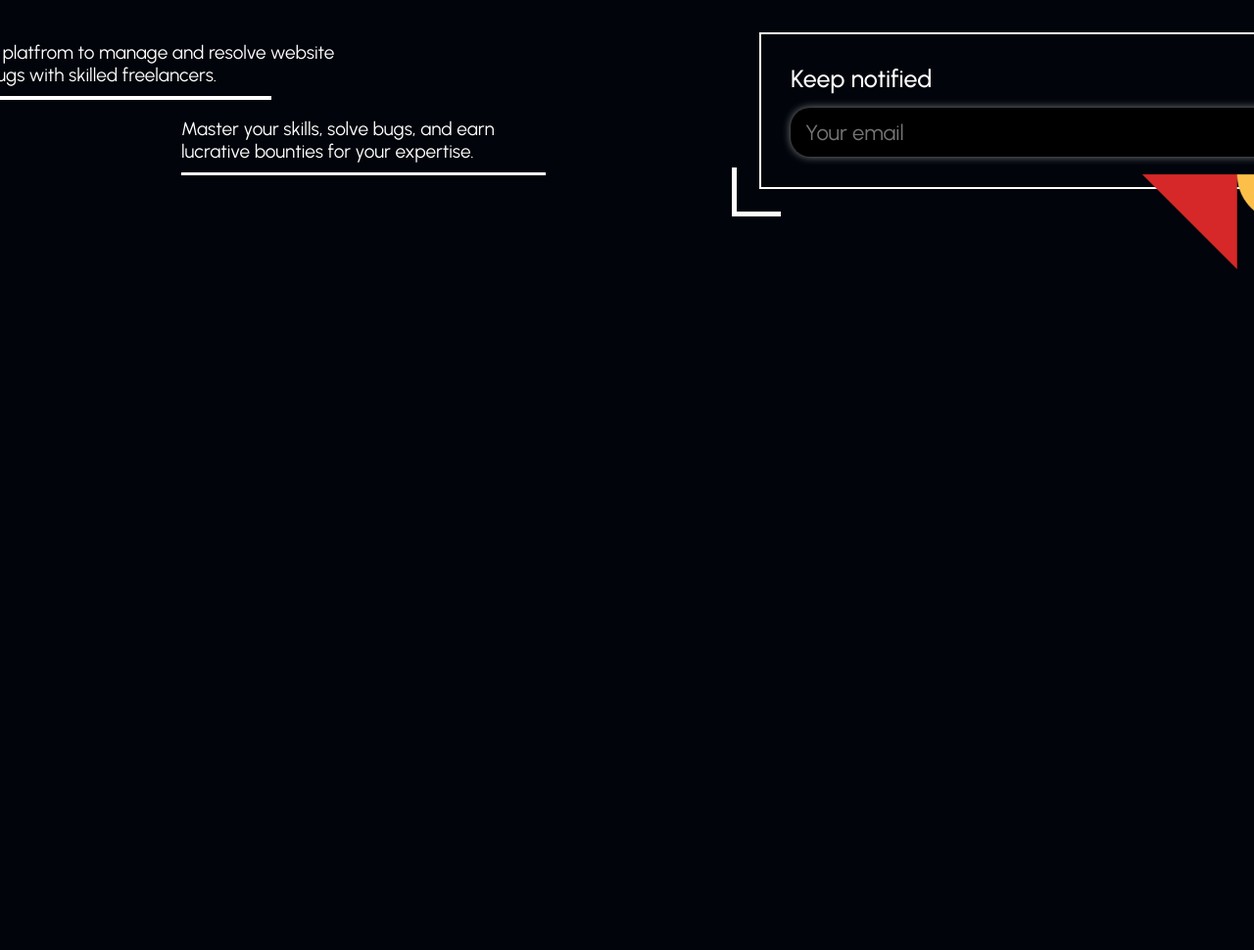
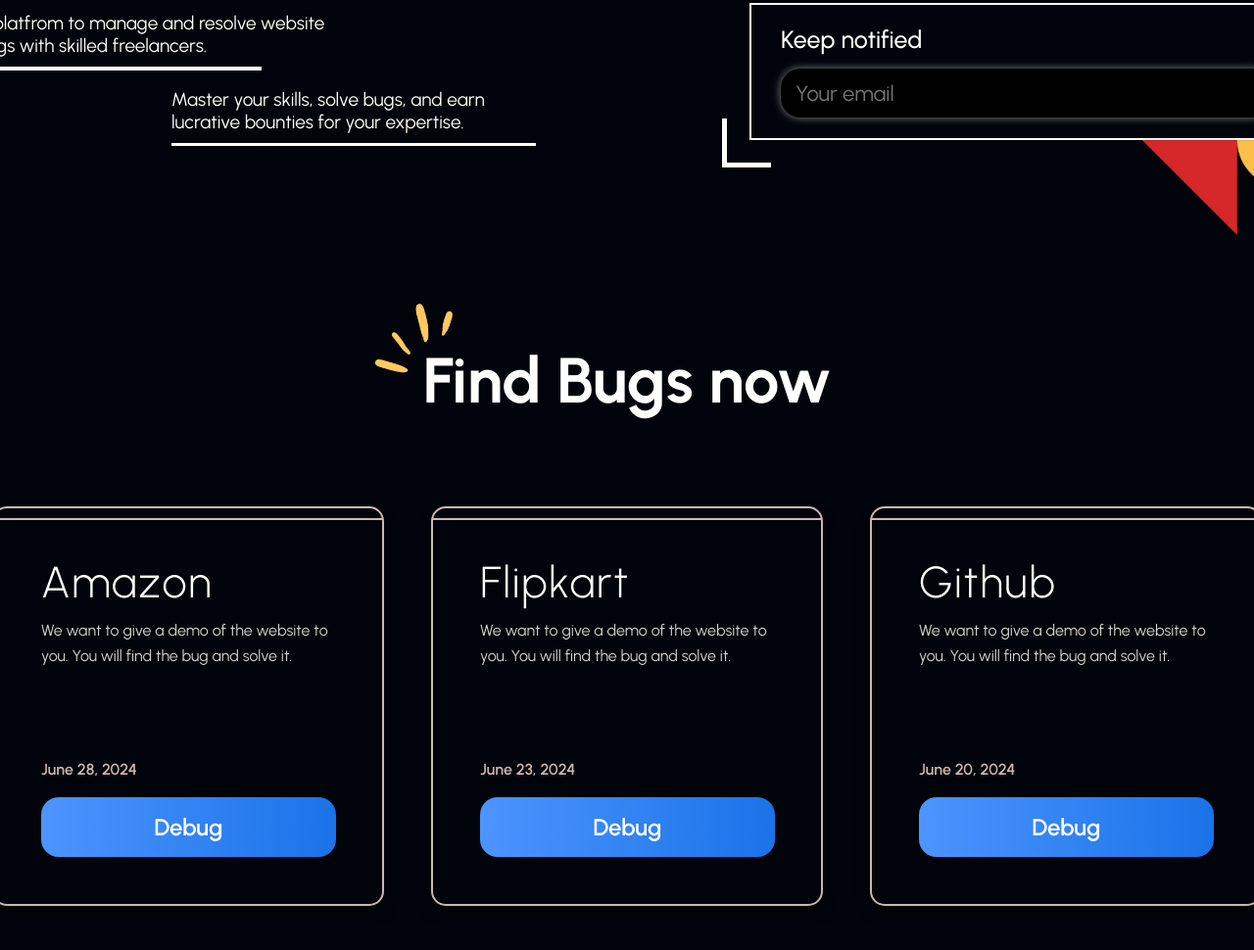
Before and after one commit to Arpitgarg07/Bug-Bounty, a plain HTML site: page index.html in a window 1280 px wide. Shown: the part 924-1894 px from the top of the page at 98% size. Before the commit the page ends 1277 px from the top, so only its background shows below. Drawn offline with nearby package versions, Linux system fonts and the light colour scheme; a script that the page names is missing; a web font is replaced by a local one.

Commit message:
website are responsive and find bugs now section updated and all alignment done

```diff
--- a/css/nav.css
+++ b/css/nav.css
@@ -23,7 +23,7 @@
     align-items: center;
     width: 1428px;
     background-color: #161A21;
-    height: 8.vh;
+    height: 60px;
     margin: 30px 0px 0px 0px;
     border-radius: 100px;
 }
@@ -33,7 +33,7 @@
     display: flex;
     max-width: 1428px;
     justify-content: space-between;
-    height: 8.7vh;
+    height: 60px;
     align-items: center;
     color: white;
 
@@ -48,7 +48,7 @@
     justify-content: space-between;
     align-items: center;
     display: flex;
-    gap: 3.3vw;
+    gap: 50px;
     padding-left: 3vw;
     font: bold;
     letter-spacing: 1.1px;
@@ -57,7 +57,7 @@
     justify-content: space-between;
     align-items: center;
     display: flex;
-    gap: 3.3vw;
+    gap: 50px;
     padding-right: 3vw;
     font: bold;
     letter-spacing: 1.1px;
--- a/css/style.css
+++ b/css/style.css
@@ -8,7 +8,6 @@
 }
 
 html, body {
-    margin: 0 80px 0 80px;
     cursor: default;
 }
 
@@ -38,8 +37,8 @@
 header {
     display: flex;
     width: 1428px;
-    margin-left: 20px;
-    padding: 10px 20px 0px 20px;
+    padding: 10px 20px 10px 20px;
+    height: 1150px;
 }
 
 .head-main {
@@ -48,6 +47,7 @@
     width: 1428px;
     justify-content: left;
     text-align: left;
+    height: fit-content;
 
 }
 
@@ -92,8 +92,8 @@
 /* robo animation */
 
 .robo-ani {
-    margin-top: 80px; /* Moves the element down */
-    margin-left: -735px; /* Moves the element to the right */
+    margin-top: 80px;
+    margin-left: -735px;
     z-index: 0;
     border-top: none;
     border-bottom: none;
@@ -103,15 +103,15 @@
 
 .robo {
     width: 100vw;
-    height: 100vh;
+    height: fit-content;
     margin: 0;
-    background: black; /* Change this line */
+    background: black;
     overflow: hidden;
   }
 
   #webgl {
     width: 800px;
-    height: 600px;
+    max-height: fit-content;;
     position: absolute;
     z-index: -1;
   }
@@ -153,7 +153,7 @@
     justify-content: left;
     align-items: start;
     padding-top: 50px;
-    height: 50vh;
+    height: fit-content;
     margin: 0;
   }
 
@@ -219,16 +219,18 @@
     display: flex;
     justify-content: left;
     align-self: start;
-    height: 50vh;
+    height: fit-content;
     width: 100%;
   }
+
   .header-middle {
     width: 1428px;
     position: relative;
     display: flex;
     justify-content: left;
     align-items: flex-start;
-    height: 40vh;
+    height: fit-content;
+    padding-top: 80px;
 }
 
 
@@ -273,7 +275,7 @@
   position: absolute;
   right: -111px;
   width: 720px;
-  height: 20vh;
+  height: 140px;
   border: 2px solid white;
   color: #ffffff;
   display: flex;
@@ -368,7 +370,124 @@
 .vector-1 {
   position: relative;
   scale: 60%;
-  margin-top: 31px;
-  left: 395px;
+  margin-top: 26px;
+  left: 405px;
   z-index: 0;
 }
+
+
+.mid-page {
+  position: relative;
+  height: fit-content;
+  justify-content: center;
+  align-items: center;
+  padding-top: 18px;
+
+}
+
+.mid-page-heading {
+  display: flex;
+  flex-direction: row;
+  justify-content: center;
+  align-items: center;
+  padding: 45px;
+  position: relative;
+
+}
+
+.mid-page-heading h1 {
+  color: white;
+  font-size: 65px;
+
+}
+
+.mid-page-heading img {
+  scale: 55%;
+  position: absolute;
+  justify-content: left;
+  align-items: start;
+  left: 318px;
+  bottom: 20px;
+
+}
+
+/* Card Container */
+.card-container {
+  display: flex;
+  gap: 3rem;
+  color: #fff;
+  padding-top: 45px;
+  padding-bottom: 45px;
+}
+
+/* Card Styling */
+.card {
+  background-color: #01040A;
+  border: 2px solid #ccb6b6;
+  border-radius: 15px;
+  padding: 3rem;
+  width: 400px;
+  height: fit-content;
+  text-align: left;
+  box-shadow: 0 8px 15px rgba(0, 0, 0, 0.3);
+  position: relative; /* Position for the top line */
+}
+
+.card::before {
+  content: '';
+  position: absolute;
+  top: 10px; /* Position below the top border */
+  left: 0px; /* Align with inner padding */
+  right: 0px; /* Match left padding */
+  height: 2px; /* Line thickness */
+  background-color: #ccb6b6; /* Line color */
+}
+
+.card-p1 {
+  padding: 0px 0 70px 0;
+}
+
+
+/* Card Content */
+.card h2 {
+  color: #fff;
+  font-size: 2.8rem;
+  letter-spacing: 0.1rem;
+  font-weight: 300;
+  margin-bottom: 0rem;
+  padding: 0 0 10px 0;
+}
+
+.card p {
+  font-size: 1rem;
+  line-height: 1.6;
+  margin-bottom: 1.5rem;
+  color: #d3d3d3;
+}
+
+.card span {
+  display: block;
+  margin-bottom: 1.2rem;
+  font-size: 1rem;
+  font-weight: 600;
+  color: #ccb6b6;
+}
+
+/* Button Styling */
+.card button {
+  background: linear-gradient(90deg, #4d94ff, #1a73e8);
+  color: #fff;
+  border: none;
+  border-radius: 18px;
+  padding: 1rem 7.2rem;
+  font-size: 1.5rem;
+  text-align: center;
+  font-weight: 600;
+  cursor: pointer;
+  transition: transform 0.2s ease, box-shadow 0.2s ease;
+}
+
+.card button:hover {
+  transform: scale(1.05);
+  box-shadow: 0 0px 18px rgba(77, 148, 255, 0.5);
+}
--- a/index.html
+++ b/index.html
@@ -250,7 +250,7 @@
       </g>
     </svg>
   </div>
-  <canvas class="webgl2" style="background-color: #00000000;"></canvas>
+  <canvas class="webgl2" style="background-color: #00000000; height: fit-content !important;"></canvas>
   <!-- partial -->
     <script src='https://cdnjs.cloudflare.com/ajax/libs/three.js/r125/three.min.js'></script>
   <script src='https://unpkg.co/gsap@3/dist/gsap.min.js'></script>
@@ -262,6 +262,51 @@
     </header>
 
 
+    <div class="mid-page">
+      <div class="mid-page-heading">
+        <img src="images/head-corner.png" alt="head-corner">
+        <h1>Find Bugs now</h1>
+      </div>
+      <div class="card-container">
+        <!-- Card 1 -->
+        <div class="card">
+          <div class="card-p1">
+          <h2>Amazon</h2>
+          <p>We want to give a demo of the website to you. You will find the bug and solve it.</p>
+        </div>
+        <div class="card-p2">
+          <span>June 28, 2024</span>
+          <button>Debug</button>
+        </div>
+        </div>
+
+        <!-- Card 2 -->
+        <div class="card">
+          <div class="card-p1">
+          <h2>Flipkart</h2>
+          <p>We want to give a demo of the website to you. You will find the bug and solve it.</p>
+        </div>
+        <div class="card-p2">
+          <span>June 23, 2024</span>
+          <button>Debug</button>
+        </div>
+        </div>
+
+        <!-- Card 3 -->
+        <div class="card">
+          <div class="card-p1">
+          <h2>Github</h2>
+          <p>We want to give a demo of the website to you. You will find the bug and solve it.</p>
+        </div>
+        <div class="card-p2">
+          <span>June 20, 2024</span>
+          <button>Debug</button>
+        </div>
+        </div>
+      </div>
+    </div>
+
+
 
 </div>
     <script src="js/script.js"></script>
```
Also changed, not shown: images/head-corner.png (added).
